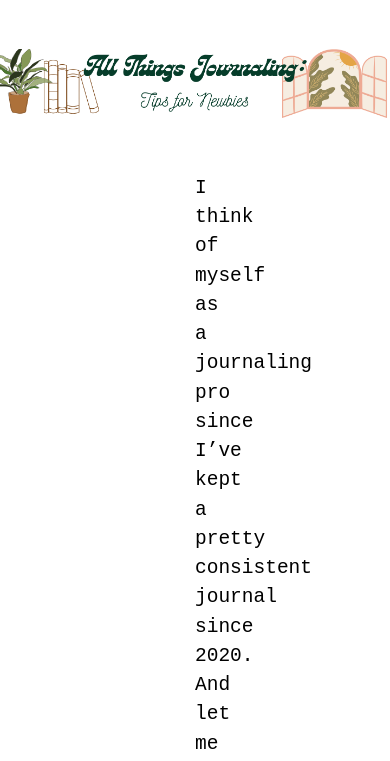
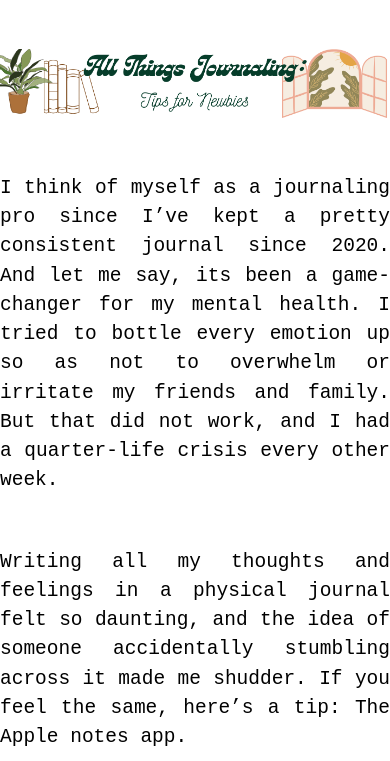
Before and after one commit to confessionsofa20something/confessionsofa20something.github.io, a plain HTML site: page latest-blog.html in a window 390 px wide. Shown: the part 83-844 px from the top of the page. Drawn offline with Linux system fonts and the light colour scheme.

Commit message:
making padding 0

```diff
--- a/latest-blog.css
+++ b/latest-blog.css
@@ -62,6 +62,7 @@ nav a:hover {
         margin-bottom: 2rem;
         margin-top: 4rem;
         font-size: 1.5rem;
+        padding: 0rem 0rem;
         text-align: justify;
     }
 }
```
